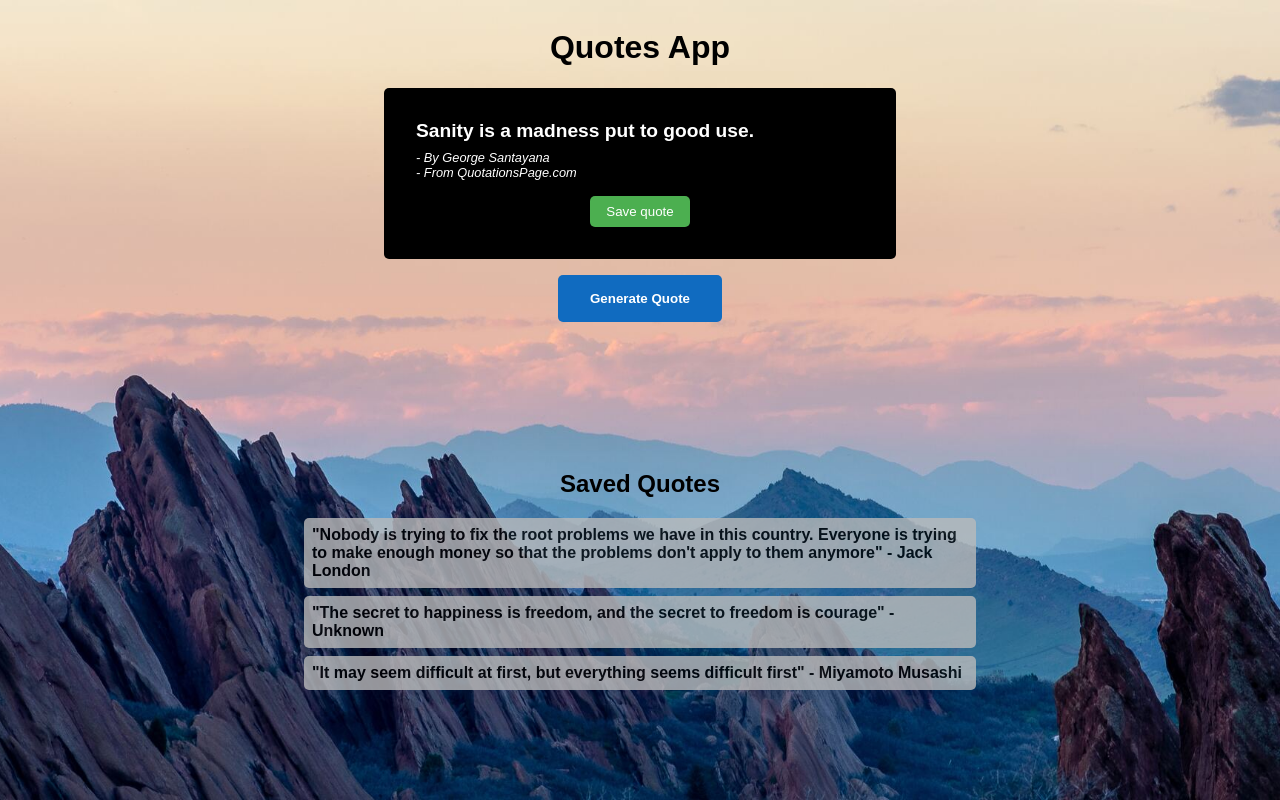
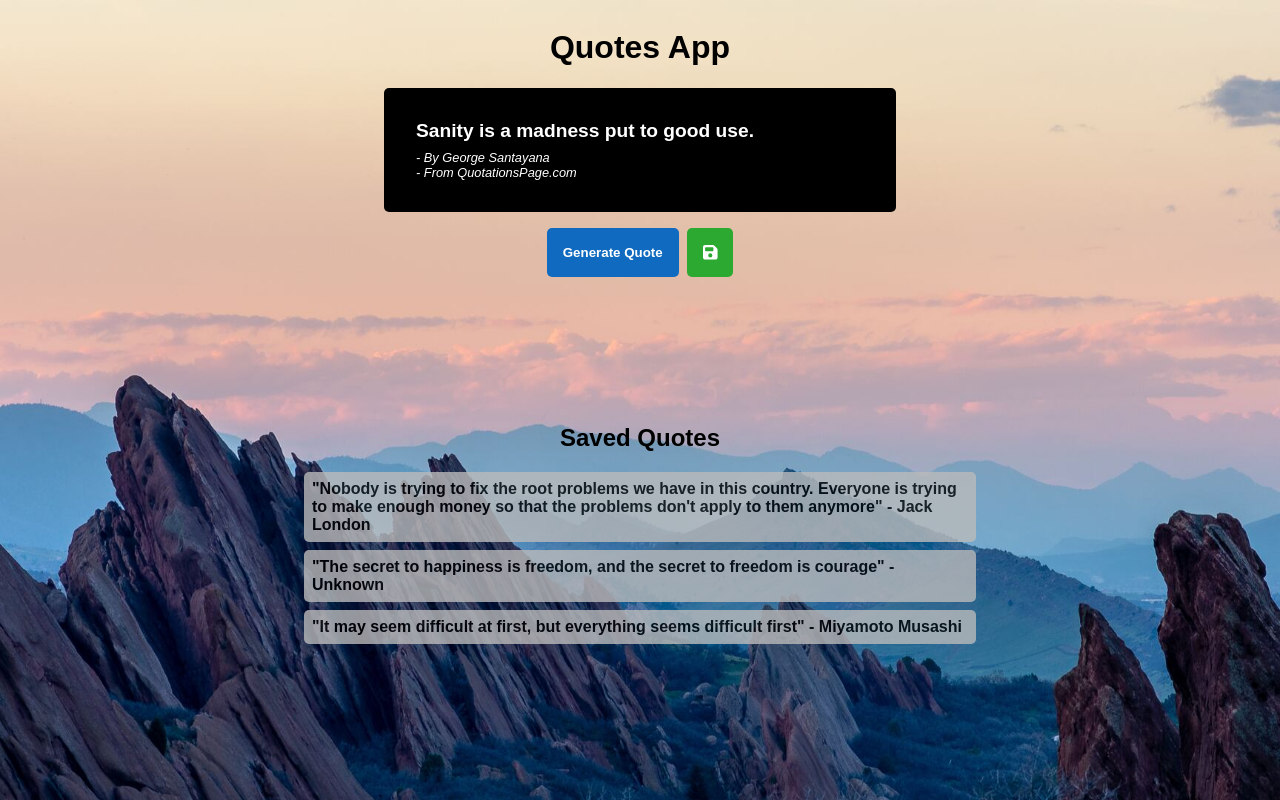
Before and after one commit to rizwan171/quotes-app, a Vue app in the folder src/frontend/: page / in a window 1280 px wide. Built offline with nearby package versions, Linux system fonts and the light colour scheme; a web font is replaced by a local one.

Commit message:
Added font-awesome and updated save button css

```diff
--- a/src/frontend/package.json
+++ b/src/frontend/package.json
@@ -12,6 +12,10 @@
     "format": "prettier --write src/"
   },
   "dependencies": {
+    "@fortawesome/fontawesome-svg-core": "^6.4.0",
+    "@fortawesome/free-regular-svg-icons": "^6.4.0",
+    "@fortawesome/free-solid-svg-icons": "^6.4.0",
+    "@fortawesome/vue-fontawesome": "^3.0.3",
     "axios": "^1.4.0",
     "vue": "^3.3.2"
   },
--- a/src/frontend/src/components/GeneratedQuote.vue
+++ b/src/frontend/src/components/GeneratedQuote.vue
@@ -6,9 +6,13 @@
       <span class="generated-quote-author" v-if="quote.author">- By {{ quote.author }}</span>
       <span class="generated-quote-origin" v-if="quote.origin">- From {{ quote.origin }}</span>
       <!-- TODO maybe add save icon -->
-      <button class="btn-save-generated-quote" v-if="quote.quoteText">Save quote</button>
     </div>
-    <button class="btn-generate-quote" @click="handleGenerate">Generate Quote</button>
+    <div class="generated-quote-actions">
+      <button class="btn-generate-quote" @click="handleGenerate">Generate Quote</button>
+      <button class="btn-save-generated-quote" v-if="quote.quoteText">
+        <font-awesome-icon icon="floppy-disk" size="lg" />
+      </button>
+    </div>
   </div>
 </template>
 
@@ -74,28 +78,29 @@ export default {
   font-size: 0.8rem;
 }
 
+.generated-quote-actions {
+  display: flex;
+  align-self: center;
+  column-gap: 0.5rem;
+  margin-top: 1rem;
+  max-height: fit-content;
+}
+
 button {
   cursor: pointer;
 }
 
-.btn-save-generated-quote {
-  max-width: fit-content;
-  margin-top: 1rem;
-  padding: 0.5rem;
-  padding-right: 1rem;
-  padding-left: 1rem;
-  align-self: center;
-  background-color: #4caf50;
-  color: white;
-}
-
 .btn-generate-quote {
   padding: 1rem;
-  padding-right: 2rem;
-  padding-left: 2rem;
-  margin-top: 1rem;
   color: white;
   font-weight: 900;
   background-color: #106bc0;
 }
+
+.btn-save-generated-quote {
+  padding: 1rem;
+  color: white;
+  font-weight: 900;
+  background-color: #2ca930;
+}
 </style>
--- a/src/frontend/src/main.ts
+++ b/src/frontend/src/main.ts
@@ -1,5 +1,11 @@
 import { createApp } from "vue";
 import App from "./App.vue";
 import "./assets/css/index.css";
+import { library } from "@fortawesome/fontawesome-svg-core";
 
-createApp(App).mount("#app");
+import { FontAwesomeIcon } from "@fortawesome/vue-fontawesome";
+
+import { faFloppyDisk } from "@fortawesome/free-solid-svg-icons";
+
+library.add(faFloppyDisk);
+createApp(App).component("font-awesome-icon", FontAwesomeIcon).mount("#app");
```
Also changed, not shown: 1 other file (tests, documents, lock files or other folders).
